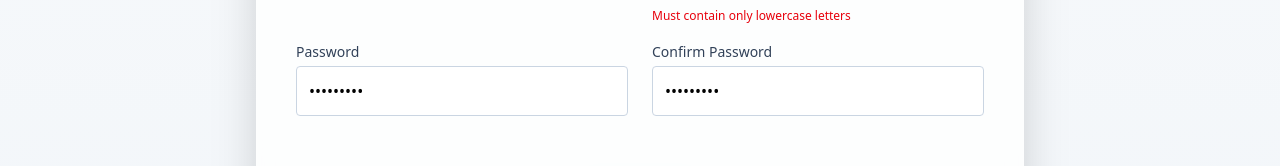
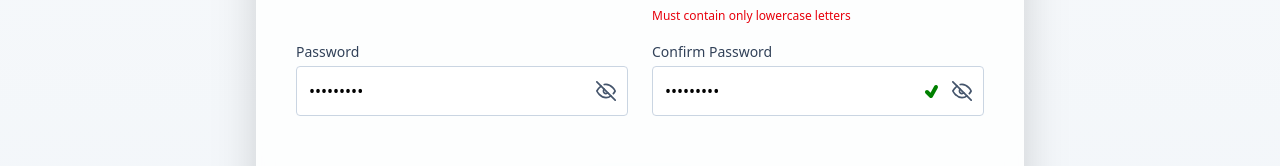
Before and after one commit to Nithinlinga/Vehicle-service-booking, a React (Vite) app: page /register in a window 1280 px wide. Both pictures are taken after typing "name@example.com", "Sample", "Sample123", "Sample123" into the empty fields and a click on the button "Sign Up". Shown: the part 440-606 px from the top of the page. Built offline with nearby package versions, Linux system fonts and the light colour scheme; no server answers.

Commit message:
register validation

```diff
--- a/src/components/user/Register.jsx
+++ b/src/components/user/Register.jsx
@@ -4,6 +4,8 @@ import { useFormik } from "formik";
 import toast from "react-hot-toast";
 import { useDispatch } from "react-redux";
 import { Link, useNavigate, useSearchParams } from "react-router-dom";
+import { FiEye, FiEyeOff } from "react-icons/fi";
+import { TiTick } from "react-icons/ti";
 
 const Register = () => {
     const navigate = useNavigate();
@@ -14,6 +16,10 @@ const Register = () => {
     const role = params.get("role") || "User";
 
     const [serverError, setServerError] = useState("");
+    // Local UI state
+    const [showPassword, setShowPassword] = useState(false);
+    const [showConfirmPassword, setShowConfirmPassword] = useState(false);
+    // Convenience flag for the tick
 
     const formik = useFormik({
         initialValues: {
@@ -25,7 +31,7 @@ const Register = () => {
         },
         // Validate on blur
         validateOnBlur: true,
-    validateOnChange: false,
+        validateOnChange: true,
         validate: (values) => {
             const errors = {};
 
@@ -87,6 +93,10 @@ const Register = () => {
         },
     });
 
+    const showTick =
+        formik.values.password.length >= 8 &&
+        formik.values.password === formik.values.confirmPassword
+    console.log(showTick)
     return (
         <div className="min-h-screen flex items-center justify-center bg-gradient-to-b from-slate-50 to-slate-100 dark:from-slate-900 dark:to-slate-950 px-4">
             <div className="w-full max-w-3xl rounded-xl shadow-2xl bg-white/80 dark:bg-slate-900/70 backdrop-blur p-6 sm:p-8 md:p-10">
@@ -172,6 +182,7 @@ const Register = () => {
                     </div>
 
                     {/* Password */}
+                    {/* Password */}
                     <div className="flex flex-col">
                         <label
                             htmlFor="password"
@@ -179,8 +190,10 @@ const Register = () => {
                         >
                             Password
                         </label>
+
+                        <div className="relative">
                             <input
-              type="password"
+                                type={showPassword ? "text" : "password"}
                                 name="password"
                                 id="password"
                                 placeholder="••••••••"
@@ -188,21 +201,33 @@ const Register = () => {
                                 onBlur={formik.handleBlur}
                                 value={formik.values.password}
                                 autoComplete="new-password"
-              className="p-3 rounded border border-slate-300 bg-white text-black placeholder-gray-500 focus:outline-none focus:ring-2 focus:ring-cyan-600 focus:border-cyan-600 dark:border-slate-700 dark:bg-slate-800 dark:text-white"
-              aria-invalid={Boolean(
-                formik.touched.password && formik.errors.password
-              )}
+                                className="p-3 pr-10 rounded border w-full border-slate-300 bg-white text-black placeholder-gray-500 focus:outline-none focus:ring-2 focus:ring-cyan-600 focus:border-cyan-600 dark:border-slate-700 dark:bg-slate-800 dark:text-white"
+                                aria-invalid={Boolean(formik.touched.password && formik.errors.password)}
                                 aria-describedby="password-error"
                             />
-            <div id="password-error" className="h-5 mt-1">
+
+                            {/* Show/Hide toggle */}
+                            <button
+                                type="button"
+                                onClick={() => setShowPassword((s) => !s)}
+                                onMouseDown={(e) => e.preventDefault()} // keep input focus
+                                className="absolute right-3 top-1/2 -translate-y-1/2 text-slate-600 hover:text-slate-800 dark:text-slate-300 dark:hover:text-white"
+                                aria-label={showPassword ? "Hide password" : "Show password"}
+                                aria-pressed={showPassword}
+                                title={showPassword ? "Hide password" : "Show password"}
+                            >
+                                {showPassword ? <FiEye size={20} /> : <FiEyeOff size={20} />}
+                            </button>
+                        </div>
+
+                        <div id="password-error" className="h-5 mt-1" aria-live="polite">
                             {formik.touched.password && formik.errors.password && (
-                <span className="text-xs text-red-600">
-                  {formik.errors.password}
-                </span>
+                                <span className="text-xs text-red-600">{formik.errors.password}</span>
                             )}
                         </div>
                     </div>
 
+                    {/* Confirm Password */}
                     {/* Confirm Password */}
                     <div className="flex flex-col">
                         <label
@@ -211,8 +236,10 @@ const Register = () => {
                         >
                             Confirm Password
                         </label>
+
+                        <div className="relative">
                             <input
-              type="password"
+                                type={showConfirmPassword ? "text" : "password"}
                                 name="confirmPassword"
                                 id="confirmPassword"
                                 placeholder="••••••••"
@@ -220,16 +247,45 @@ const Register = () => {
                                 onBlur={formik.handleBlur}
                                 value={formik.values.confirmPassword}
                                 autoComplete="new-password"
-              className="p-3 rounded border border-slate-300 bg-white text-black placeholder-gray-500 focus:outline-none focus:ring-2 focus:ring-cyan-600 focus:border-cyan-600 dark:border-slate-700 dark:bg-slate-800 dark:text-white"
+                                className="p-3 pr-20 rounded border w-full border-slate-300 bg-white text-black placeholder-gray-500 focus:outline-none focus:ring-2 focus:ring-cyan-600 focus:border-cyan-600 dark:border-slate-700 dark:bg-slate-800 dark:text-white"
                                 aria-invalid={Boolean(
-                formik.touched.confirmPassword &&
-                  formik.errors.confirmPassword
+                                    formik.touched.confirmPassword && formik.errors.confirmPassword
                                 )}
                                 aria-describedby="confirmPassword-error"
                             />
-            <div id="confirmPassword-error" className="h-5 mt-1">
-              {formik.touched.confirmPassword &&
-                formik.errors.confirmPassword && (
+
+                            {/* Tick icon — positioned just left of the eye */}
+                            <TiTick
+                                color="green"
+                                size={24}
+                                className={[
+                                    // Move left of the eye (eye is right-3)
+                                    "absolute right-10 top-1/4 -translate-y-1/2 pointer-events-none",
+                                    // Smooth animation; respects reduced motion
+                                    "transition-all duration-700 ease-out motion-reduce:transition-none motion-reduce:transform-none",
+                                    showTick ? "opacity-100 translate-y-0 scale-100" : "opacity-0 translate-y-2 scale-95",
+                                ].join(" ")}
+                                aria-hidden={!showTick}
+                                title={showTick ? "Passwords match" : ""}
+                            />
+
+                            {/* Show/Hide toggle (eye) */}
+                            <button
+                                type="button"
+                                onClick={() => setShowConfirmPassword((s) => !s)}
+                                onMouseDown={(e) => e.preventDefault()} // keep input focus
+                                className="absolute right-3 top-1/2 -translate-y-1/2 z-10 text-slate-600 hover:text-slate-800 dark:text-slate-300 dark:hover:text-white"
+                                aria-label={showConfirmPassword ? "Hide password" : "Show password"}
+                                aria-pressed={showConfirmPassword}
+                                title={showConfirmPassword ? "Hide password" : "Show password"}
+                            >
+                                {showConfirmPassword ? <FiEye size={20} /> : <FiEyeOff size={20} />}
+                            </button>
+                        </div>
+
+
+                        <div id="confirmPassword-error" className="h-5 mt-1" aria-live="polite">
+                            {formik.touched.confirmPassword && formik.errors.confirmPassword && (
                                 <span className="text-xs text-red-600">
                                     {formik.errors.confirmPassword}
                                 </span>
```
Lines whose indentation alone changed are shown as unchanged.
